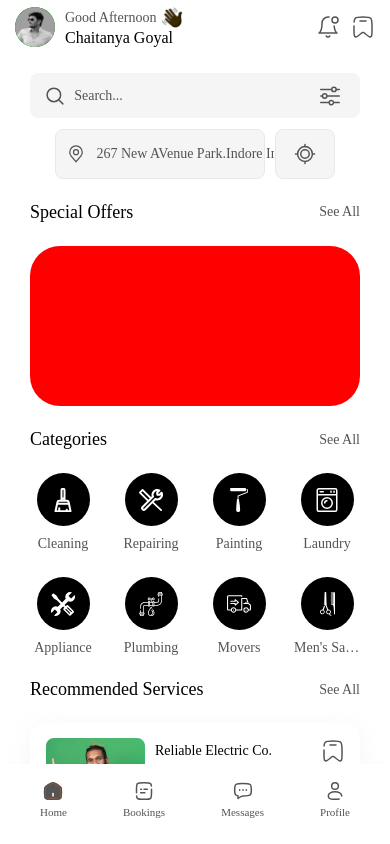
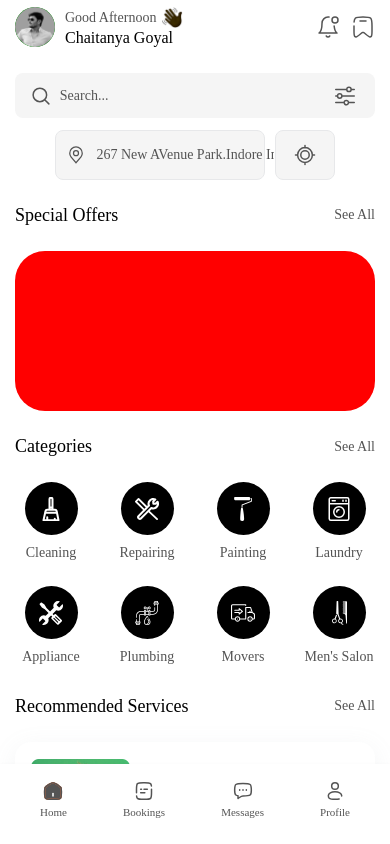
Before and after one commit to FashMuyhee/bookmark-assessment, a React Native app: screen /home_stack in a window 390 px wide. Built offline with nearby package versions, Linux system fonts and the light colour scheme.

Commit message:
restyled

```diff
--- a/src/views/home/component/DiscoveredServices.tsx
+++ b/src/views/home/component/DiscoveredServices.tsx
@@ -4,9 +4,11 @@ import {SectionTitle} from './SectionTitle';
 import {ServiceCard} from './ServiceCard';
 import {discoveredServices, SCREEN_PADDING} from '@utils';
 import {ServiceCategoryList} from './ServiceCategoryList';
+import {useBookmark} from '@hooks';
 
 export const DiscoveredServices = () => {
   const [category, setCategory] = React.useState('all');
+  const {onToggleBookmark} = useBookmark();
 
   return (
     <View>
@@ -14,9 +16,11 @@ export const DiscoveredServices = () => {
         <SectionTitle title="Discover & Explore Services" />
       </View>
       <ServiceCategoryList category={category} onChangeCategory={setCategory} />
-      {discoveredServices.map((service, index) => (
-        <ServiceCard key={`service_${index}`} {...service} />
-      ))}
+      <View style={{paddingHorizontal: SCREEN_PADDING}}>
+        {discoveredServices.map((service, index) => (
+          <ServiceCard key={`service_${index}`} {...service} onToggleBookmark={onToggleBookmark} />
+        ))}
+      </View>
     </View>
   );
 };
--- a/src/views/home/component/RecommendedServices.tsx
+++ b/src/views/home/component/RecommendedServices.tsx
@@ -3,13 +3,16 @@ import React from 'react';
 import {SectionTitle} from './SectionTitle';
 import {ServiceCard} from './ServiceCard';
 import {recommendedServices, SCREEN_PADDING} from '@utils';
+import {useBookmark} from '@hooks';
 
 export const RecommendedServices = () => {
+  const {onToggleBookmark} = useBookmark();
+
   return (
-    <View style={{marginHorizontal: SCREEN_PADDING}}>
+    <View style={{marginHorizontal: SCREEN_PADDING, marginTop: 5}}>
       <SectionTitle title="Recommended services" />
       {recommendedServices.map((service, index) => (
-        <ServiceCard key={`service_${index}`} {...service} />
+        <ServiceCard key={`service_${index}`} {...service} onToggleBookmark={onToggleBookmark} />
       ))}
     </View>
   );
--- a/src/views/home/component/ServiceCard.tsx
+++ b/src/views/home/component/ServiceCard.tsx
@@ -3,6 +3,7 @@ import React from 'react';
 import {BORDER_RADIUS, COLORS, figureFormat} from '@utils';
 import {BookmarkIcon, BrokenStarIcon, IconButton, StackView, Text} from '@components';
 import serviceImage from '@assets/images/service.png';
+import {useBookmark} from '@hooks';
 
 type Props = {
   category: string;
@@ -15,6 +16,8 @@ type Props = {
 };
 
 const BaseElement = ({category, providerName, rating, reviews, serviceCharge, id, onToggleBookmark}: Props) => {
+  const {isBookmarked} = useBookmark();
+
   return (
     <Pressable style={styles.card}>
       <View style={{width: 100, height: 100, borderRadius: BORDER_RADIUS}}>
@@ -23,7 +26,7 @@ const BaseElement = ({category, providerName, rating, reviews, serviceCharge, id
       <View style={{flex: 1, height: '100%', rowGap: 10, justifyContent: 'space-evenly'}}>
         <StackView align="center" justify="space-between">
           <Text>{providerName}</Text>
-          <IconButton size={25} icon={<BookmarkIcon />} onPress={() => onToggleBookmark(id)} />
+          <IconButton size={40} icon={<BookmarkIcon active={isBookmarked(id)} />} onPress={() => onToggleBookmark(id)} />
         </StackView>
         <Text textTransform="capitalize" isBold fontSize={16}>
           {category}
@@ -54,7 +57,7 @@ const styles = StyleSheet.create({
   card: {
     padding: 15,
     marginBottom: 20,
-    height: 130,
+    height: 135,
     width: '100%',
     borderRadius: BORDER_RADIUS * 2,
     backgroundColor: COLORS.WHITE,
--- a/src/views/home/component/ServiceCategoryList.tsx
+++ b/src/views/home/component/ServiceCategoryList.tsx
@@ -1,7 +1,7 @@
 import {Text} from '@components';
-import {categories, COLORS} from '@utils';
+import {categories, COLORS, SCREEN_PADDING} from '@utils';
 import React from 'react';
-import {Pressable, ScrollView, StyleSheet} from 'react-native';
+import {Pressable, ScrollView, StyleSheet, View} from 'react-native';
 
 type Props = {
   onChangeCategory: (category: string) => void;
@@ -28,22 +28,20 @@ const CategoryChip = ({category, onPress, selected}: CategoryChipProps) => {
 
 export const ServiceCategoryList = ({category, onChangeCategory}: Props) => {
   return (
-    <ScrollView
-      horizontal
-      showsHorizontalScrollIndicator={false}
-      style={{marginBottom: 20, height: 40}}
-      contentContainerStyle={{alignItems: 'center'}}>
-      {[{category: 'all'}, ...categories].map(c => (
-        <CategoryChip key={c.category} category={c.category} onPress={c => onChangeCategory(c)} selected={category == c.category} />
-      ))}
-    </ScrollView>
+    <View style={{marginBottom: 15, height: 40}}>
+      <ScrollView horizontal showsHorizontalScrollIndicator={false} contentContainerStyle={{alignItems: 'center'}}>
+        {[{category: 'all'}, ...categories].map(c => (
+          <CategoryChip key={c.category} category={c.category} onPress={c => onChangeCategory(c)} selected={category == c.category} />
+        ))}
+      </ScrollView>
+    </View>
   );
 };
 
 const styles = StyleSheet.create({
   chip: {
     borderColor: COLORS.GREY,
-    marginLeft: 10,
+    marginLeft: SCREEN_PADDING,
     height: 35,
     alignItems: 'center',
     justifyContent: 'center',
--- a/src/views/home/component/index.ts
+++ b/src/views/home/component/index.ts
@@ -6,3 +6,4 @@ export * from './Categories';
 export * from './RecommendedServices';
 export * from './ServiceCard';
 export * from './DiscoveredServices';
+export * from './ServiceCategoryList';
--- a/src/views/home/index.tsx
+++ b/src/views/home/index.tsx
@@ -1,16 +1,14 @@
 import React from 'react';
 import {ScreenWrapper} from '@components';
 import {Categories, DiscoveredServices, Header, LocationBar, RecommendedServices, Searchbar, SpecialOffers} from './component';
-import {COLORS, SCREEN_HEIGHT, SCREEN_PADDING} from '@utils';
+import {COLORS, SCREEN_HEIGHT} from '@utils';
 import {ScrollView} from 'react-native';
 
-type Props = {};
-
-export const HomeScreen = (props: Props) => {
+export const HomeScreen = () => {
   return (
     <ScreenWrapper padding={0} bg={COLORS.WHITE} style={{height: SCREEN_HEIGHT - 50}}>
       <Header />
-      <ScrollView contentContainerStyle={{paddingHorizontal: SCREEN_PADDING}}>
+      <ScrollView>
         <Searchbar />
         <LocationBar />
         <SpecialOffers />
```
